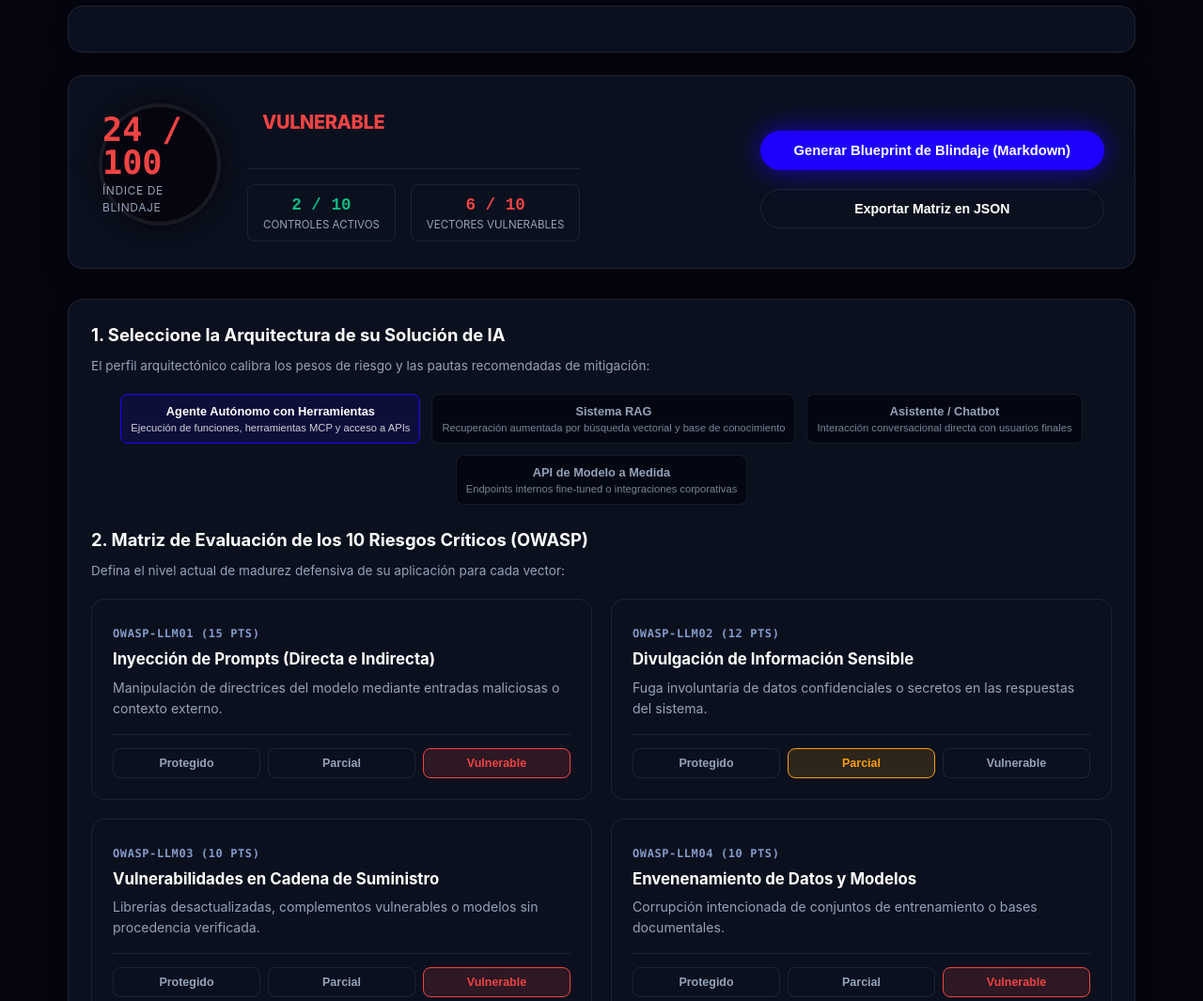
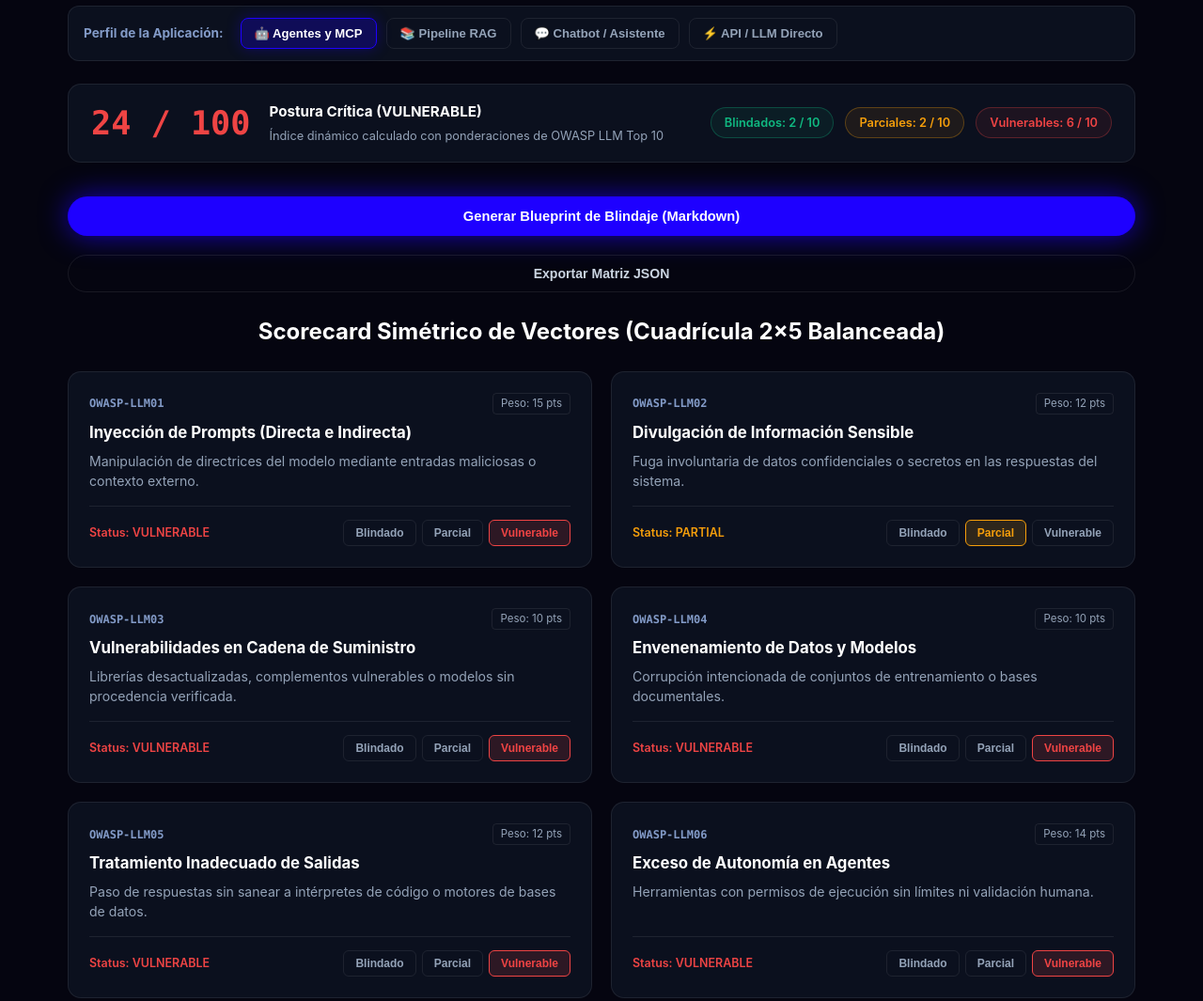
Before and after one commit to TAVARDT-Espana/ai-threat-matrix-es, a plain HTML site: page index.html in a window 1280 px wide. Shown: the part 360-1425 px from the top of the page at 94% size. Drawn offline with Linux system fonts and the light colour scheme.

Commit message:
refactor(ui): align interactive tool 100% to Alternative 6 (chips, pill scorecard, symmetric 2x5 cards with weights & compact status buttons)

```diff
--- a/index.html
+++ b/index.html
@@ -1048,104 +1048,124 @@ footer a:hover,
 }
 
 /* ==========================================================================
-   LAYOUT 6: SCORECARD SIMÉTRICO 2X5 BALANCEADO
+   LAYOUT 6 EXACT: SCORECARD SIMÉTRICO 2X5 BALANCEADO
    ========================================================================== */
-.stats-score-banner {
+.arch-bar {
+  display: flex !important;
+  gap: 10px !important;
+  flex-wrap: wrap !important;
+  margin-bottom: 24px !important;
   background: var(--card-bg) !important;
   border: 1px solid var(--border) !important;
-  border-radius: 16px !important;
-  padding: 28px 32px !important;
-  box-shadow: 0 10px 30px rgba(0, 0, 0, 0.4) !important;
+  padding: 12px 16px !important;
+  border-radius: 12px !important;
+  align-items: center !important;
   width: 100% !important;
   box-sizing: border-box !important;
-  margin-bottom: 32px !important;
-}
-.stats-banner-grid {
+}
+.arch-bar-label {
+  font-size: 0.85rem !important;
+  font-weight: 700 !important;
+  color: #839bc8 !important;
+  margin-right: 8px !important;
+}
+.arch-chip {
+  background: var(--card-surface) !important;
+  border: 1px solid var(--border) !important;
+  color: var(--text-muted) !important;
+  padding: 8px 14px !important;
+  border-radius: 8px !important;
+  cursor: pointer !important;
+  font-size: 0.82rem !important;
+  font-weight: 600 !important;
+  transition: all 0.2s ease !important;
+}
+.arch-chip:hover {
+  border-color: #839bc8 !important;
+  color: #ffffff !important;
+}
+.arch-chip.active {
+  background: rgba(30, 0, 255, 0.25) !important;
+  border-color: #1e00ff !important;
+  color: #ffffff !important;
+  box-shadow: 0 0 15px rgba(30, 0, 255, 0.3) !important;
+}
+
+/* GLOBAL SCORE BAR */
+.global-score-bar {
+  background: var(--card-bg) !important;
+  border: 1px solid var(--border) !important;
+  border-radius: 14px !important;
+  padding: 18px 24px !important;
+  margin-bottom: 20px !important;
   display: flex !important;
   justify-content: space-between !important;
   align-items: center !important;
-  gap: 32px !important;
   flex-wrap: wrap !important;
-}
-.stats-score-col {
+  gap: 16px !important;
+  width: 100% !important;
+  box-sizing: border-box !important;
+}
+.score-left {
   display: flex !important;
   align-items: center !important;
-  gap: 28px !important;
-  flex-wrap: wrap !important;
-}
-.score-circle {
-  width: 130px !important;
-  height: 130px !important;
-  border-radius: 50% !important;
-  border: 4px solid var(--border) !important;
-  display: flex !important;
-  flex-direction: column !important;
-  align-items: center !important;
-  justify-content: center !important;
-  background: #050510 !important;
-  box-shadow: 0 0 25px rgba(0, 0, 0, 0.6) !important;
-  flex-shrink: 0 !important;
-}
-.score-val {
+  gap: 20px !important;
+}
+.score-big {
   font-size: 2.2rem !important;
   font-weight: 800 !important;
   font-family: 'Fira Code', Consolas, monospace !important;
   color: var(--fail) !important;
   line-height: 1 !important;
 }
-.score-label {
-  font-size: 0.75rem !important;
+.score-label-wrap h4 {
+  font-size: 0.95rem !important;
+  font-weight: 700 !important;
+  color: #ffffff !important;
+  margin: 0 0 4px 0 !important;
+}
+.score-label-wrap p {
+  font-size: 0.8rem !important;
   color: var(--text-muted) !important;
-  text-transform: uppercase !important;
-  letter-spacing: 0.05em !important;
-  margin-top: 4px !important;
-}
-.score-meta-col {
+  margin: 0 !important;
+}
+.score-pills {
   display: flex !important;
-  flex-direction: column !important;
   gap: 12px !important;
-}
-.posture-status {
-  font-size: 1.25rem !important;
-  font-weight: 800 !important;
-  letter-spacing: -0.02em !important;
-}
-.posture-stats-row {
-  display: flex !important;
-  gap: 16px !important;
-}
-.mini-stat {
+  flex-wrap: wrap !important;
+}
+.score-pill {
   background: var(--card-surface) !important;
   border: 1px solid var(--border) !important;
-  border-radius: 8px !important;
-  padding: 8px 16px !important;
-  display: flex !important;
-  flex-direction: column !important;
-  align-items: center !important;
-}
-.mini-stat-val {
-  font-size: 1.1rem !important;
-  font-weight: 700 !important;
-  font-family: 'Fira Code', monospace !important;
-}
-.mini-stat-lbl {
-  font-size: 0.72rem !important;
-  color: var(--text-muted) !important;
-  text-transform: uppercase !important;
-}
-.stats-actions-col {
-  display: flex !important;
-  flex-direction: column !important;
-  gap: 12px !important;
-  min-width: 280px !important;
-}
+  padding: 6px 14px !important;
+  border-radius: 9999px !important;
+  font-size: 0.8rem !important;
+  font-weight: 600 !important;
+}
+.score-pill.def {
+  color: var(--pass) !important;
+  border-color: rgba(16, 185, 129, 0.3) !important;
+  background: rgba(16, 185, 129, 0.08) !important;
+}
+.score-pill.part {
+  color: var(--warn) !important;
+  border-color: rgba(245, 158, 11, 0.3) !important;
+  background: rgba(245, 158, 11, 0.08) !important;
+}
+.score-pill.exp {
+  color: var(--fail) !important;
+  border-color: rgba(239, 68, 68, 0.3) !important;
+  background: rgba(239, 68, 68, 0.08) !important;
+}
+
+/* ACTIONS BAR */
 .btn-action-main {
   background: #1e00ff !important;
   color: #ffffff !important;
   border: none !important;
   border-radius: 9999px !important;
-  padding: 14px 24px !important;
-  font-size: 0.92rem !important;
+  padding: 12px 24px !important;
+  font-size: 0.9rem !important;
   font-weight: 700 !important;
   cursor: pointer !important;
   transition: all 0.2s ease !important;
@@ -1158,10 +1178,10 @@ footer a:hover,
 }
 .btn-action-secondary {
   background: var(--card-surface) !important;
-  color: #ffffff !important;
+  color: #cbd5e1 !important;
   border: 1px solid var(--border) !important;
   border-radius: 9999px !important;
-  padding: 12px 20px !important;
+  padding: 11px 20px !important;
   font-size: 0.88rem !important;
   font-weight: 600 !important;
   cursor: pointer !important;
@@ -1169,11 +1189,12 @@ footer a:hover,
   text-align: center !important;
 }
 .btn-action-secondary:hover {
-  border-color: rgba(255, 255, 255, 0.25) !important;
-}
-
-/* GRID 2X5 BALANCEADO */
-#threat-list {
+  border-color: #839bc8 !important;
+  color: #ffffff !important;
+}
+
+/* GRADE 2X5 BALANCEADA */
+.grid-2x5, #threat-list {
   display: grid !important;
   grid-template-columns: repeat(2, 1fr) !important;
   gap: 20px !important;
@@ -1181,96 +1202,60 @@ footer a:hover,
   box-sizing: border-box !important;
 }
 @media (max-width: 820px) {
-  #threat-list {
+  .grid-2x5, #threat-list {
     grid-template-columns: 1fr !important;
   }
-  .stats-banner-grid {
-    flex-direction: column !important;
-    align-items: stretch !important;
-  }
-  .stats-score-col {
-    justify-content: center !important;
-  }
-}
-
-/* CARD SIMÉTRICO DA AMEAÇA */
-.threat-item {
-  background: var(--card-surface) !important;
+}
+.card-2x5 {
+  background: var(--card-bg) !important;
   border: 1px solid var(--border) !important;
   border-radius: 14px !important;
   padding: 22px !important;
-  margin-bottom: 0 !important;
   display: flex !important;
   flex-direction: column !important;
   justify-content: space-between !important;
-  gap: 16px !important;
   transition: all 0.2s ease !important;
   box-sizing: border-box !important;
 }
-.threat-item:hover {
+.card-2x5:hover {
   border-color: rgba(30, 0, 255, 0.4) !important;
   transform: translateY(-2px) !important;
   box-shadow: 0 8px 24px rgba(0, 0, 0, 0.4) !important;
 }
-.threat-info {
-  flex: 1 !important;
-}
-.threat-code {
+
+/* BOTÕES DE STATUS DENTRO DO CARD */
+.status-btn-group {
+  display: flex !important;
+  gap: 6px !important;
+}
+.btn-stat {
   font-size: 0.75rem !important;
-  font-family: 'Fira Code', Consolas, monospace !important;
-  color: #839bc8 !important;
-  font-weight: 700 !important;
-  letter-spacing: 0.05em !important;
-}
-.threat-title {
-  font-size: 1.05rem !important;
-  font-weight: 700 !important;
-  color: #ffffff !important;
-  margin: 6px 0 8px 0 !important;
-  line-height: 1.35 !important;
-}
-.threat-desc {
-  font-size: 0.88rem !important;
+  padding: 6px 12px !important;
+  border-radius: 6px !important;
+  border: 1px solid var(--border) !important;
+  background: var(--card-surface) !important;
   color: var(--text-muted) !important;
-  line-height: 1.55 !important;
-}
-.status-group {
-  display: flex !important;
-  gap: 8px !important;
-  width: 100% !important;
-  border-top: 1px solid var(--border) !important;
-  padding-top: 14px !important;
-}
-.btn-status {
-  flex: 1 !important;
-  padding: 8px 10px !important;
-  border-radius: 8px !important;
-  border: 1px solid var(--border) !important;
-  background: var(--card-bg) !important;
-  color: var(--text-muted) !important;
-  font-size: 0.78rem !important;
-  font-weight: 600 !important;
   cursor: pointer !important;
   transition: all 0.2s ease !important;
-  text-align: center !important;
-}
-.btn-status:hover {
+  font-weight: 600 !important;
+}
+.btn-stat:hover {
   color: #ffffff !important;
   border-color: rgba(255, 255, 255, 0.3) !important;
 }
-.btn-status.active-defended {
+.btn-stat.act-def {
   background: rgba(16, 185, 129, 0.15) !important;
   color: #10b981 !important;
   border-color: #10b981 !important;
   font-weight: 700 !important;
 }
-.btn-status.active-partial {
+.btn-stat.act-part {
   background: rgba(245, 158, 11, 0.15) !important;
   color: #f59e0b !important;
   border-color: #f59e0b !important;
   font-weight: 700 !important;
 }
-.btn-status.active-exposed {
+.btn-stat.act-exp {
   background: rgba(239, 68, 68, 0.15) !important;
   color: #ef4444 !important;
   border-color: #ef4444 !important;
@@ -1300,82 +1285,59 @@ footer a:hover,
       <p>Mapeo técnico de vectores de ataque en aplicaciones con Modelos de Lenguaje (LLMs) y agentes autónomos. Evaluación de postura defensiva bajo OWASP Top 10 for LLMs y MITRE ATLAS con generación automática de blueprint de mitigación.</p>
     </div>
 
-    <!-- LAYOUT 6: 1. ARQUITETURA (FULL WIDTH) -->
-    <div class="card" style="margin-bottom: 24px;">
-
+    <!-- APPLICATION PROFILE SELECTOR (CHIPS) -->
+    <div class="arch-bar">
+      <span class="arch-bar-label">Perfil de la Aplicación:</span>
+      <button class="arch-chip active" data-arch="agent">🤖 Agentes y MCP</button>
+      <button class="arch-chip" data-arch="rag">📚 Pipeline RAG</button>
+      <button class="arch-chip" data-arch="chat">💬 Chatbot / Asistente</button>
+      <button class="arch-chip" data-arch="api">⚡ API / LLM Directo</button>
     </div>
 
-    <!-- LAYOUT 6: SCORECARD & STATUS BANNER (FULL WIDTH) -->
-    <div class="card stats-score-banner">
-      <div class="stats-banner-grid">
-        <div class="stats-score-col">
-          <div class="score-circle">
-            <span id="stat-score" class="score-val">0</span>
-            <span class="score-label">Índice de Blindaje</span>
-          </div>
-          <div class="score-meta-col">
-            <div id="stat-posture" class="posture-status">Postura de Seguridad</div>
-            <div class="posture-stats-row">
-            <div class="mini-stat">
-              <span id="stat-defended" class="mini-stat-val" style="color: var(--pass);">0</span>
-              <span class="mini-stat-lbl">Controles Activos</span>
-            </div>
-            <div class="mini-stat">
-              <span id="stat-exposed" class="mini-stat-val" style="color: var(--fail);">0</span>
-              <span class="mini-stat-lbl">Vectores Vulnerables</span>
-            </div>
-          </div>
-          </div>
-        </div>
-        <div class="stats-actions-col">
-          <button id="btn-generate-blueprint" class="btn-action-main">Generar Blueprint de Blindaje (Markdown)</button>
-          <button id="btn-export-matrix" class="btn-action-secondary">Exportar Matriz en JSON</button>
+    <!-- GLOBAL SCORE BAR (HORIZONTAL WITH PILLS) -->
+    <div class="global-score-bar">
+      <div class="score-left">
+        <div class="score-big" id="stat-score">0 / 100</div>
+        <div class="score-label-wrap">
+          <h4 id="stat-posture">Postura Crítica (VULNERABLE)</h4>
+          <p>Índice dinámico calculado con ponderaciones de OWASP LLM Top 10</p>
         </div>
       </div>
+      <div class="score-pills">
+        <div class="score-pill def" id="pill-def">Blindados: 0 / 10</div>
+        <div class="score-pill part" id="pill-part">Parciales: 0 / 10</div>
+        <div class="score-pill exp" id="pill-exp">Vulnerables: 0 / 10</div>
+      </div>
     </div>
 
-    <!-- LAYOUT 6: 2. GRADE SIMÉTRICA 2X5 DOS 10 VETORES DE RISCO -->
-    <div class="card" style="margin-bottom: 32px;">
-      <div class="card-title">1. Seleccione la Arquitectura de su Solución de IA</div>
-          <div class="card-desc">El perfil arquitectónico calibra los pesos de riesgo y las pautas recomendadas de mitigación:</div>
-          <div class="arch-selector">
-            <button class="arch-btn active" data-arch="agent">
-              Agente Autónomo con Herramientas
-              <span>Ejecución de funciones, herramientas MCP y acceso a APIs</span>
-            </button>
-            <button class="arch-btn" data-arch="rag">
-              Sistema RAG
-              <span>Recuperación aumentada por búsqueda vectorial y base de conocimiento</span>
-            </button>
-            <button class="arch-btn" data-arch="chat">
-              Asistente / Chatbot
-              <span>Interacción conversacional directa con usuarios finales</span>
-            </button>
-            <button class="arch-btn" data-arch="api">
-              API de Modelo a Medida
-              <span>Endpoints internos fine-tuned o integraciones corporativas</span>
-            </button>
-          </div>
-
-          <div class="card-title" style="margin-top: 24px;">2. Matriz de Evaluación de los 10 Riesgos Críticos (OWASP)</div>
-          <div class="card-desc">Defina el nivel actual de madurez defensiva de su aplicación para cada vector:</div>
-      <div id="threat-list"></div>
+    <!-- ACTIONS ROW (GENERATE BLUEPRINT & EXPORT JSON) -->
+    <div style="display: flex; gap: 12px; justify-content: flex-end; margin-bottom: 24px; flex-wrap: wrap;">
+      <button id="btn-generate-blueprint" class="btn-action-main">Generar Blueprint de Blindaje (Markdown)</button>
+      <button id="btn-export-matrix" class="btn-action-secondary">Exportar Matriz JSON</button>
     </div>
 
-    <div id="blueprint-card" class="card" style="display: none; margin-top: 24px;">
-      <div class="card-title">Blueprint de Blindaje Arquitectónico</div>
-      <div class="card-desc">Especificación técnica estructurada para documentación de cumplimiento y revisión de ciberseguridad:</div>
-      <div style="display: flex; gap: 10px; margin-bottom: 10px;">
-        <button id="btn-copy-bp" class="btn-action-secondary" style="width: auto; margin: 0;">Copiar Blueprint</button>
-        <button id="btn-dl-bp" class="btn-action-secondary" style="width: auto; margin: 0;">Descargar ai-hardening-blueprint.md</button>
+    <!-- BALANCED 2X5 THREAT SCORECARD HEADING & GRID -->
+    <h2 style="text-align: center; margin-bottom: 24px; font-size: 1.5rem; font-weight: 700; color: #ffffff;">
+      Scorecard Simétrico de Vectores (Cuadrícula 2×5 Balanceada)
+    </h2>
+
+    <div id="threat-list" class="grid-2x5" style="margin-bottom: 32px;"></div>
+
+    <!-- Hardening Blueprint Output Card (Initially Hidden) -->
+    <div id="blueprint-card" class="card" style="display: none; margin-bottom: 32px; border-color: #1e00ff;">
+      <div style="display: flex; justify-content: space-between; align-items: center; margin-bottom: 16px; flex-wrap: wrap; gap: 12px;">
+        <div class="card-title" style="margin: 0; font-size: 1.15rem; font-weight: 700; color: #ffffff;">Blueprint de Blindaje de Seguridad IA</div>
+        <div style="display: flex; gap: 10px;">
+          <button id="btn-copy-bp" class="btn-action-secondary" style="width: auto; margin: 0; padding: 8px 16px; font-size: 0.82rem;">Copiar Blueprint</button>
+          <button id="btn-dl-bp" class="btn-action-secondary" style="width: auto; margin: 0; padding: 8px 16px; font-size: 0.82rem;">Descargar ai-hardening-blueprint.md</button>
+        </div>
       </div>
-      <textarea id="blueprint-area" class="blueprint-output" readonly></textarea>
+      <textarea id="blueprint-area" class="blueprint-output" readonly style="width: 100%; height: 260px; background: #050510; border: 1px solid var(--border); border-radius: 8px; color: #839bc8; font-family: 'Fira Code', monospace; font-size: 0.85rem; padding: 14px; box-sizing: border-box; resize: vertical;"></textarea>
     </div>
   </div>
 
   <div class="container">
-
-  <!-- AEO CITABLE DEFINITION SECTION (100% WIDTH - 1200px) -->
+<!-- AEO CITABLE DEFINITION SECTION (100% WIDTH - 1200px) -->
   <section class="aeo-card">
     <h2>¿Qué es la Matriz de Amenazas a Sistemas de IA?</h2>
     <p>La Matriz de Amenazas a Sistemas de IA de TAVARDT es una plataforma técnica e interactiva que mapea y correlaciona vectores de ataque adversarios según OWASP Top 10 para LLMs, NIST AI Risk Management Framework y la matriz MITRE ATLAS. Permite diagnosticar la postura de seguridad de aplicaciones de IA y generar planes de remediación.</p>
@@ -1497,6 +1459,7 @@ footer a:hover,
       function recalculate() {
         let totalScore = 0;
         let defCount = 0;
+        let partCount = 0;
         let expCount = 0;
 
         threats.forEach(t => {
@@ -1506,56 +1469,80 @@ footer a:hover,
             defCount++;
           } else if (st === "partial") {
             totalScore += (t.weight * 0.5);
+            partCount++;
           } else {
             expCount++;
           }
         });
 
         const scoreRounded = Math.round(totalScore);
-        statScore.textContent = scoreRounded + " / 100";
-        statDefended.textContent = defCount + " / 10";
-        statExposed.textContent = expCount + " / 10";
+        if (statScore) statScore.textContent = scoreRounded + " / 100";
 
         if (scoreRounded >= 85) {
-          statScore.style.color = "var(--pass)";
-          statPosture.style.color = "var(--pass)";
-          statPosture.textContent = i18n.p_hardened;
+          if (statScore) statScore.style.color = "var(--pass)";
+          if (statPosture) {
+            statPosture.style.color = "var(--pass)";
+            statPosture.textContent = "Postura Blindada (PROTEGIDA)";
+          }
         } else if (scoreRounded >= 60) {
-          statScore.style.color = "var(--warn)";
-          statPosture.style.color = "var(--warn)";
-          statPosture.textContent = i18n.p_developing;
+          if (statScore) statScore.style.color = "var(--warn)";
+          if (statPosture) {
+            statPosture.style.color = "var(--warn)";
+            statPosture.textContent = "Postura Moderada (EN PROCESO)";
+          }
         } else {
-          statScore.style.color = "var(--fail)";
-          statPosture.style.color = "var(--fail)";
-          statPosture.textContent = i18n.p_vulnerable;
+          if (statScore) statScore.style.color = "var(--fail)";
+          if (statPosture) {
+            statPosture.style.color = "var(--fail)";
+            statPosture.textContent = "Postura Crítica (VULNERABLE)";
+          }
         }
+
+        const pDef = document.getElementById("pill-def");
+        const pPart = document.getElementById("pill-part");
+        const pExp = document.getElementById("pill-exp");
+        if (pDef) pDef.textContent = "Blindados: " + defCount + " / 10";
+        if (pPart) pPart.textContent = "Parciales: " + partCount + " / 10";
+        if (pExp) pExp.textContent = "Vulnerables: " + expCount + " / 10";
       }
 
       function renderThreats() {
+        const threatList = document.getElementById("threat-list");
+        if (!threatList) return;
         threatList.innerHTML = "";
         threats.forEach(t => {
+          const curState = threatStates[t.id];
+          const statusColor = curState === 'defended' ? 'var(--pass)' : (curState === 'partial' ? 'var(--warn)' : 'var(--fail)');
+          const statusText = curState === 'defended' ? 'DEFENDED' : (curState === 'partial' ? 'PARTIAL' : 'VULNERABLE');
+
           const item = document.createElement("div");
-          item.className = "threat-item";
-
-          const curState = threatStates[t.id];
+          item.className = "card-2x5";
 
           item.innerHTML = `
-            <div class="threat-info">
-              <span class="threat-code">${t.code} (${t.weight} pts)</span>
-              <div class="threat-title">${t.title}</div>
-              <div class="threat-desc">${t.desc}</div>
+            <div>
+              <div style="display: flex; justify-content: space-between; align-items: center; margin-bottom: 8px;">
+                <span style="font-size: 0.75rem; font-family: 'Fira Code', Consolas, monospace; color: #839bc8; font-weight: 700;">${t.code}</span>
+                <span style="font-size: 0.72rem; color: var(--text-muted); background: var(--card-surface); padding: 2px 8px; border-radius: 4px; border: 1px solid var(--border);">Peso: ${t.weight} pts</span>
+              </div>
+              <h4 style="font-size: 1.05rem; font-weight: 700; color: #ffffff; margin-bottom: 8px; line-height: 1.35;">${t.title}</h4>
+              <p style="font-size: 0.88rem; color: var(--text-muted); line-height: 1.5; margin-bottom: 16px;">${t.desc}</p>
             </div>
-            <div class="status-group">
-              <button class="btn-status ${curState === 'defended' ? 'active-defended' : ''}" data-tid="${t.id}" data-val="defended">${i18n.btn_defended}</button>
-              <button class="btn-status ${curState === 'partial' ? 'active-partial' : ''}" data-tid="${t.id}" data-val="partial">${i18n.btn_partial}</button>
-              <button class="btn-status ${curState === 'exposed' ? 'active-exposed' : ''}" data-tid="${t.id}" data-val="exposed">${i18n.btn_exposed}</button>
+            <div style="display: flex; justify-content: space-between; align-items: center; border-top: 1px solid var(--border); padding-top: 14px; gap: 8px; flex-wrap: wrap;">
+              <span style="font-size: 0.78rem; font-weight: 600; color: ${statusColor};">
+                Status: ${statusText}
+              </span>
+              <div class="status-btn-group">
+                <button class="btn-stat ${curState === 'defended' ? 'act-def' : ''}" data-tid="${t.id}" data-val="defended">Blindado</button>
+                <button class="btn-stat ${curState === 'partial' ? 'act-part' : ''}" data-tid="${t.id}" data-val="partial">Parcial</button>
+                <button class="btn-stat ${curState === 'exposed' ? 'act-exp' : ''}" data-tid="${t.id}" data-val="exposed">Vulnerable</button>
+              </div>
             </div>
           `;
           threatList.appendChild(item);
         });
 
         // Attach event listeners
-        document.querySelectorAll(".btn-status").forEach(btn => {
+        document.querySelectorAll(".btn-stat").forEach(btn => {
           btn.addEventListener("click", function() {
             const tid = this.getAttribute("data-tid");
             const val = this.getAttribute("data-val");
@@ -1566,14 +1553,16 @@ footer a:hover,
         });
       }
 
-      // Architecture selection buttons
-      document.querySelectorAll(".arch-btn").forEach(btn => {
+      // Architecture selection chips
+      document.querySelectorAll(".arch-chip").forEach(btn => {
         btn.addEventListener("click", function() {
-          document.querySelectorAll(".arch-btn").forEach(b => b.classList.remove("active"));
+          document.querySelectorAll(".arch-chip").forEach(b => b.classList.remove("active"));
           this.classList.add("active");
           selectedArch = this.getAttribute("data-arch");
         });
       });
+
+
 
       // Generate Blueprint
       document.getElementById("btn-generate-blueprint").addEventListener("click", function() {
```
